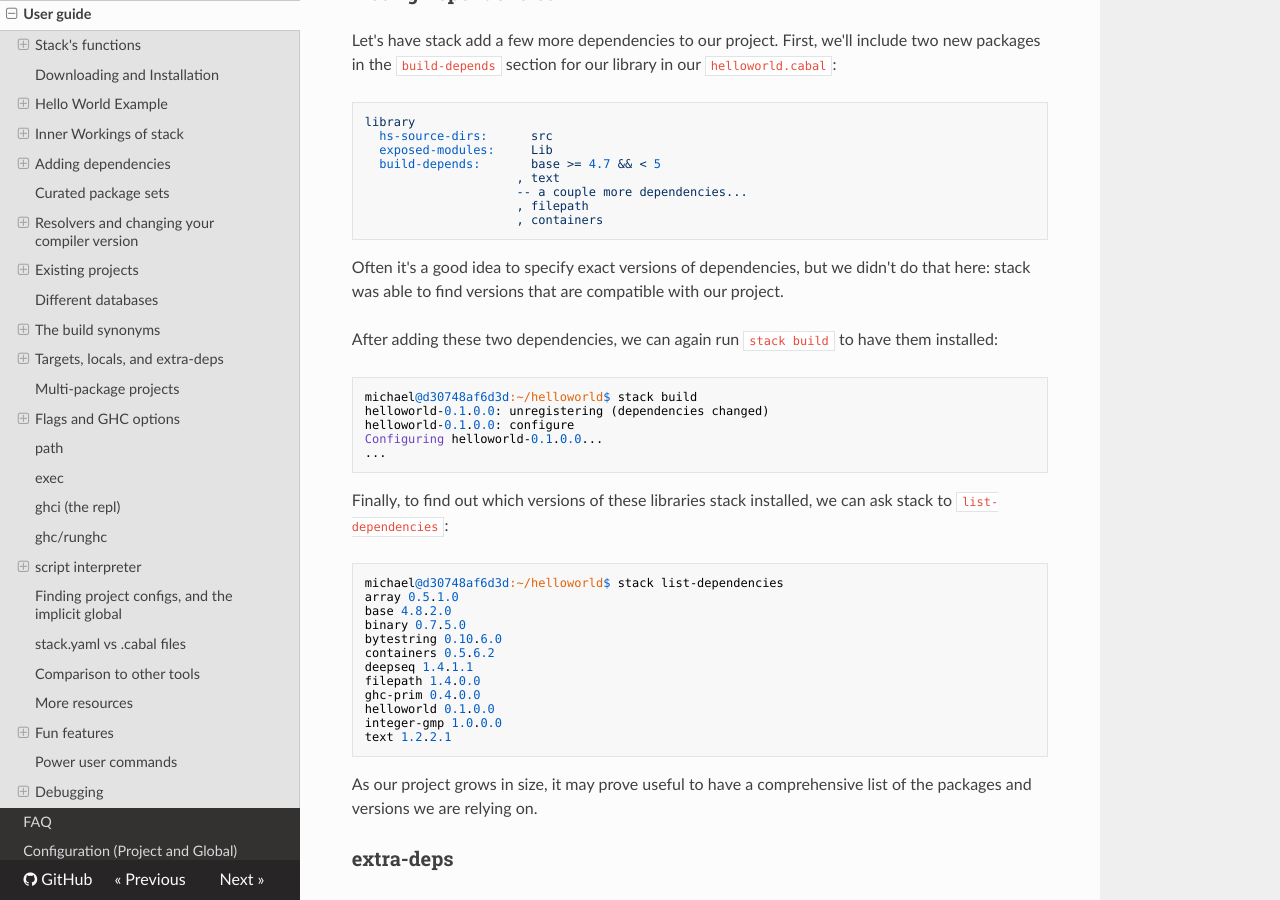
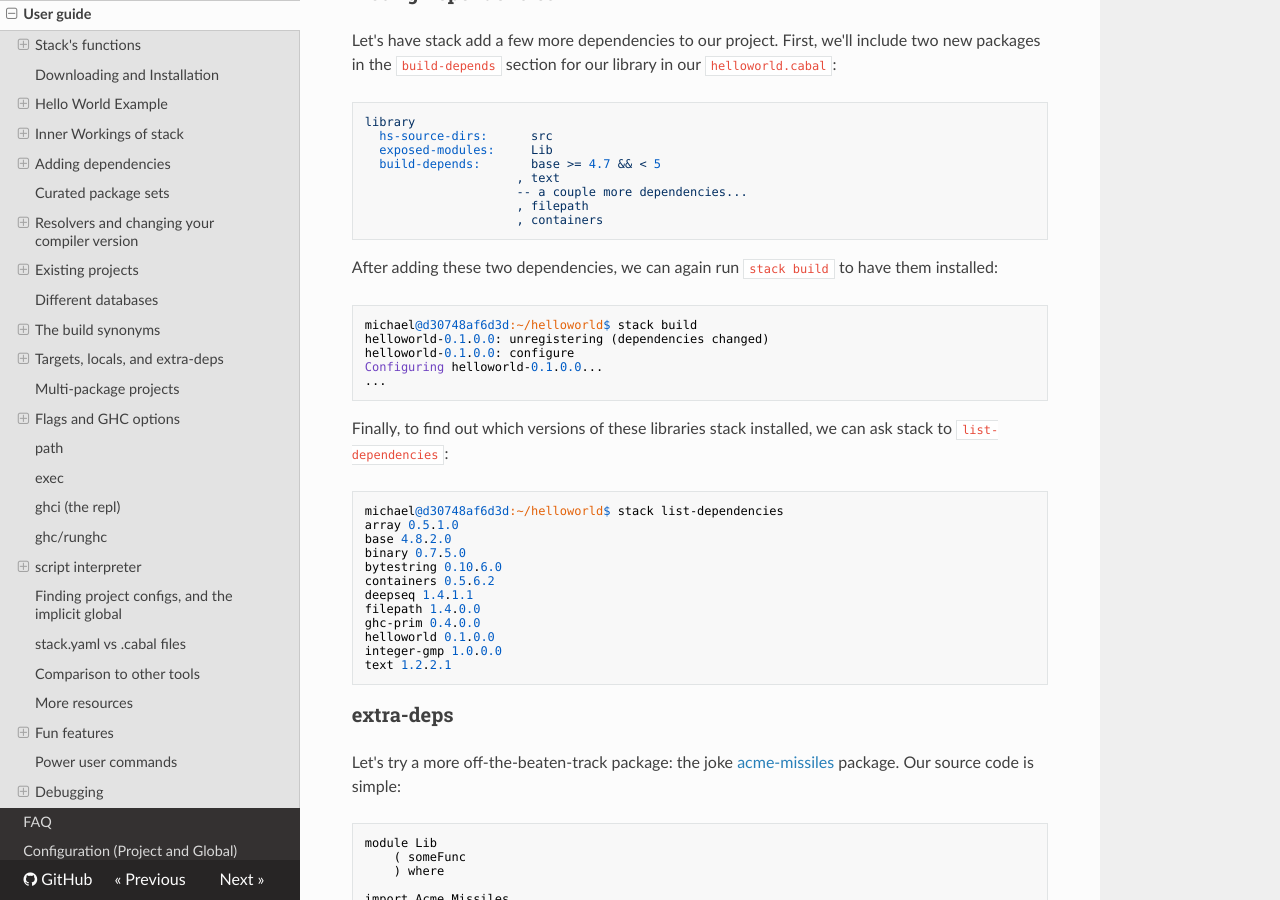
Before and after one commit to commercialhaskell/stack, an MkDocs documentation site: the page built from doc/GUIDE.md, in a window 1280 px wide and 900 px high, scrolled down 8108 px. Built offline with MkDocs 1.6.1, drawn with Linux system fonts in a browser that asks for light colours; nearby versions of some CDN libraries; old or Windows-style settings are respelled for this version of MkDocs.

Commit message:
Remove extra commentary and leave example usage of the command.

````diff
--- a/doc/GUIDE.md
+++ b/doc/GUIDE.md
@@ -457,9 +457,6 @@ library
                      , containers
 ```
 
-Often it's a good idea to specify exact versions of dependencies, but we didn't do that here: stack was able to
-find versions that are compatible with our project.
-
 After adding these two dependencies, we can again run `stack build` to have them installed:
 
 ```
@@ -486,9 +483,6 @@ helloworld 0.1.0.0
 integer-gmp 1.0.0.0
 text 1.2.2.1
 ```
-
-As our project grows in size, it may prove useful to have a comprehensive list of the packages and versions we are relying on.
-
 
 ### extra-deps
 
````
